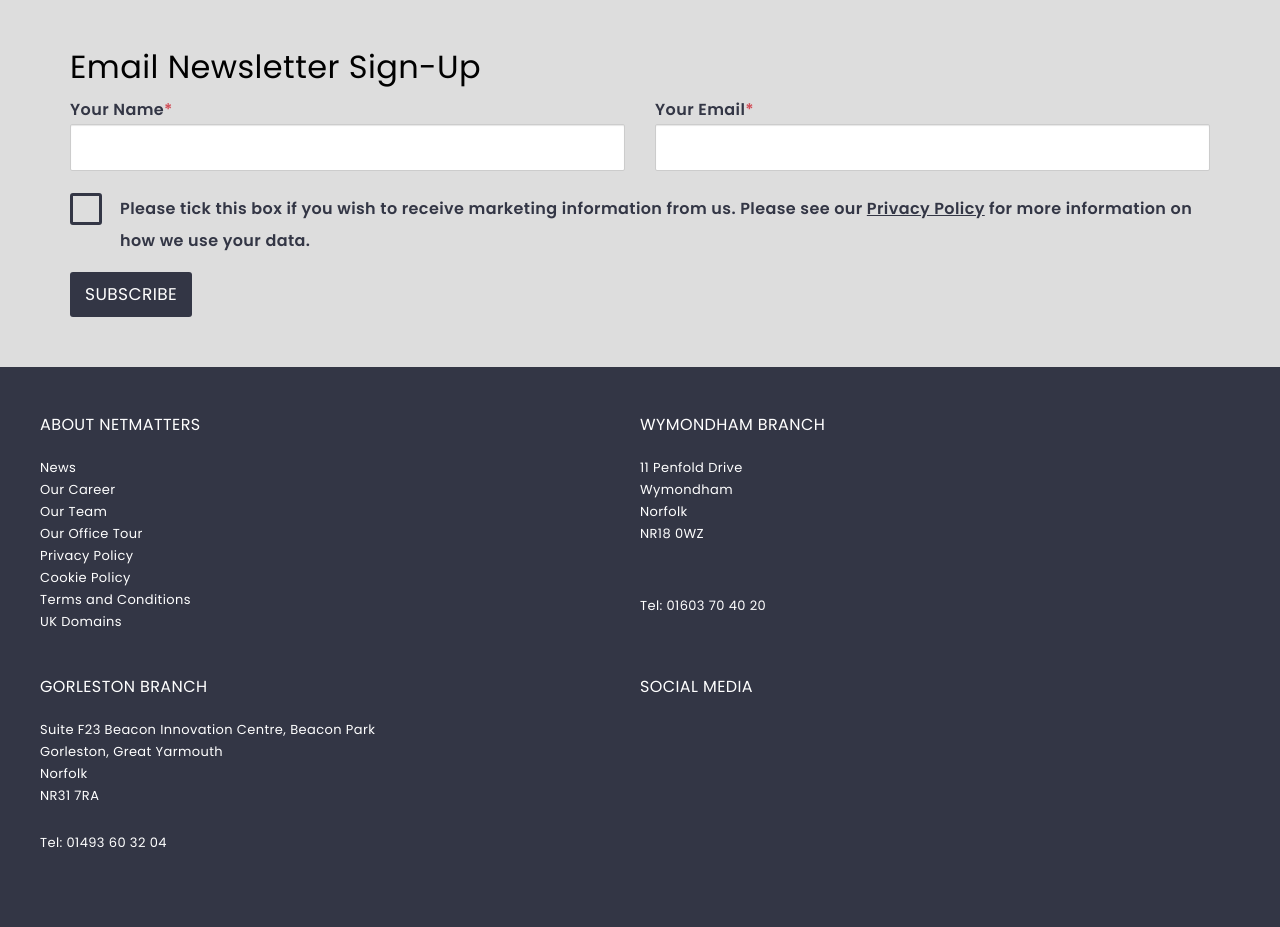
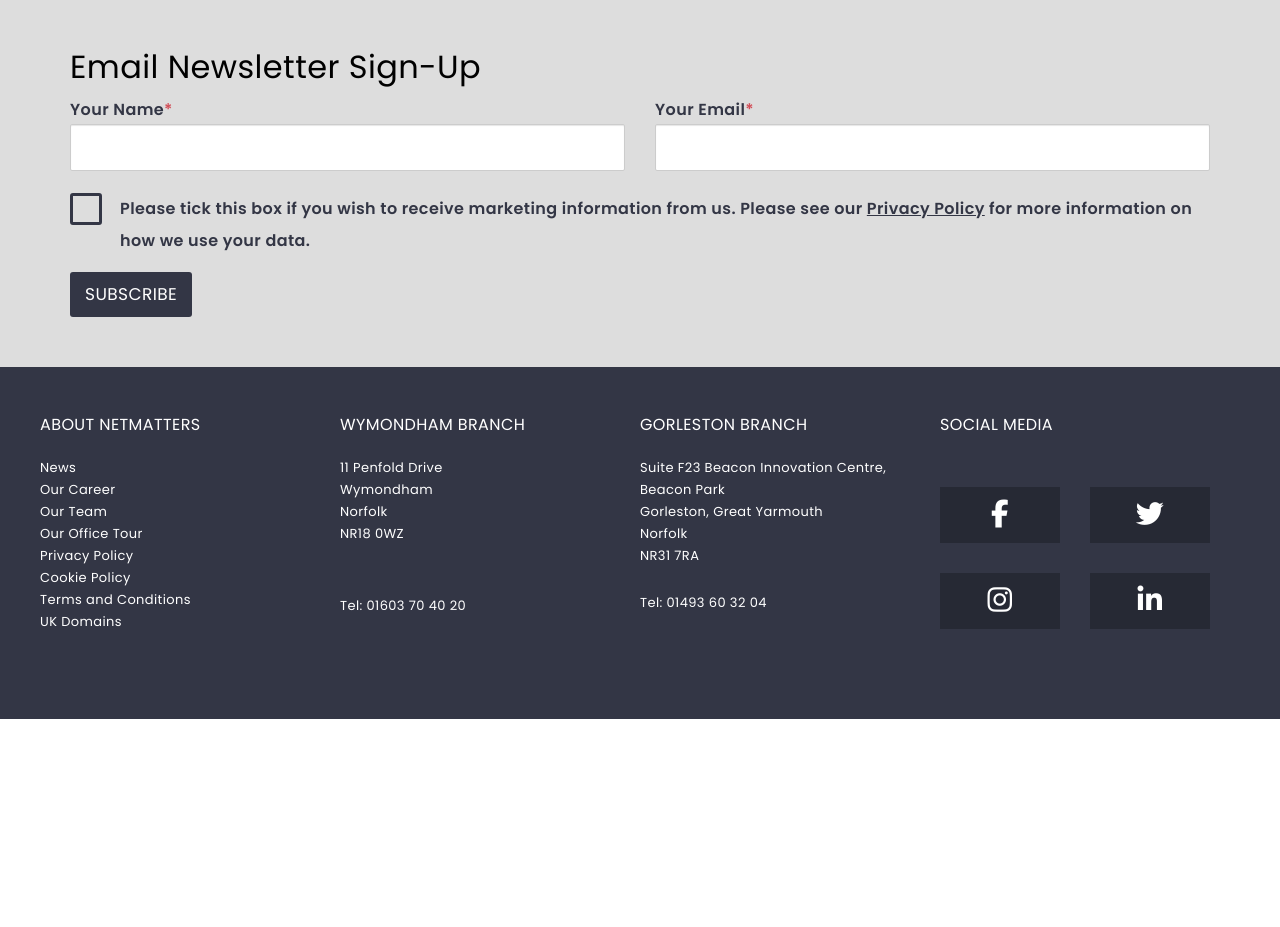
Before and after one commit to tahinia/HTML-CSS-Reflection, a PHP site: page / in a window 1280 px wide. Shown: the part 3217-4144 px from the top of the page. After the commit the page ends 3936 px from the top, so only its background shows below. Run offline with PHP 8.4, Linux system fonts and the light colour scheme; some libraries are stand-ins or nearby versions.

Commit message:
buttons added to footer section

```diff
--- a/index.html
+++ b/index.html
@@ -519,7 +519,30 @@
           </div>
           <div class="footer-column-4">
             <h4>Social Media</h4>
-            <div class="social-media"></div>
+            <div class="social-media">
+              <div class="social-btns">
+                <div class="social fb-btn">
+                  <a href="#">
+                    <i class="fab fa-facebook-f" aria-hidden="true"></i>
+                  </a>
+                </div>
+                <div class="social tw-btn">
+                  <a href="#">
+                    <i class="fab fa-twitter" aria-hidden="true"></i>
+                  </a>
+                </div>
+                <div class="social insta-btn">
+                  <a href="#">
+                    <i class="fab fa-instagram" aria-hidden="true"></i>
+                  </a>
+                </div>
+                <div class="social li-btn">
+                  <a href="#">
+                    <i class="fab fa-linkedin-in" aria-hidden="true"></i>
+                  </a>
+                </div>
+              </div>
+            </div>
           </div>
       </div>
     </div>
--- a/scss/_footer.scss
+++ b/scss/_footer.scss
@@ -41,6 +41,12 @@ footer{
             flex: 1 50%;
         }
     }
+
+    @include mq('lg'){
+        *{
+            flex: 25%;
+        }
+    }
 }
 
 .footer-column-1{
@@ -70,3 +76,51 @@ footer{
         }
     }
 }
+
+.footer-column-4{
+    margin-bottom: 0px;
+}
+
+.social-btns{
+    display: flex;
+    flex-wrap: wrap;
+    padding-bottom: 10px;
+
+    @include mq('sm'){
+        margin-right: 30px;
+    }
+
+    .social{
+        flex: 1 40%;
+        margin-top: 30px;
+        font-size: 1.75rem;
+        line-height: 3.5rem;
+        text-align: center;
+        background-color: rgba(0,0,0,.25);
+
+        &:nth-child(odd){
+            margin-right: 30px;
+        }
+    }
+    a{
+        display: inline-block;
+        width: 100%;
+        height: 100%;
+    }
+}
+
+.fb-btn:hover{
+    background-color: #3b5998;
+}
+
+.tw-btn:hover{
+    background-color: #00aced;
+}
+
+.insta-btn:hover{
+    background-color: #d93175;
+}
+
+.li-btn:hover{
+    background-color: #0077b5;
+}
--- a/scss/style.css
+++ b/scss/style.css
@@ -1038,6 +1038,14 @@ footer ul {
   }
 }
 
+@media screen and (min-width: 1260px) {
+  .footer-content * {
+    -webkit-box-flex: 25%;
+        -ms-flex: 25%;
+            flex: 25%;
+  }
+}
+
 .footer-column-1 {
   margin-bottom: 30px;
 }
@@ -1065,4 +1073,60 @@ footer ul {
 .footer-column-3 ul li:nth-child(4) {
   padding-bottom: 25px;
 }
+
+.footer-column-4 {
+  margin-bottom: 0px;
+}
+
+.social-btns {
+  display: -webkit-box;
+  display: -ms-flexbox;
+  display: flex;
+  -ms-flex-wrap: wrap;
+      flex-wrap: wrap;
+  padding-bottom: 10px;
+}
+
+@media screen and (min-width: 768px) {
+  .social-btns {
+    margin-right: 30px;
+  }
+}
+
+.social-btns .social {
+  -webkit-box-flex: 1;
+      -ms-flex: 1 40%;
+          flex: 1 40%;
+  margin-top: 30px;
+  font-size: 1.75rem;
+  line-height: 3.5rem;
+  text-align: center;
+  background-color: rgba(0, 0, 0, 0.25);
+}
+
+.social-btns .social:nth-child(odd) {
+  margin-right: 30px;
+}
+
+.social-btns a {
+  display: inline-block;
+  width: 100%;
+  height: 100%;
+}
+
+.fb-btn:hover {
+  background-color: #3b5998;
+}
+
+.tw-btn:hover {
+  background-color: #00aced;
+}
+
+.insta-btn:hover {
+  background-color: #d93175;
+}
+
+.li-btn:hover {
+  background-color: #0077b5;
+}
 /*# sourceMappingURL=style.css.map */
```
Also changed, not shown: 1 other file.
